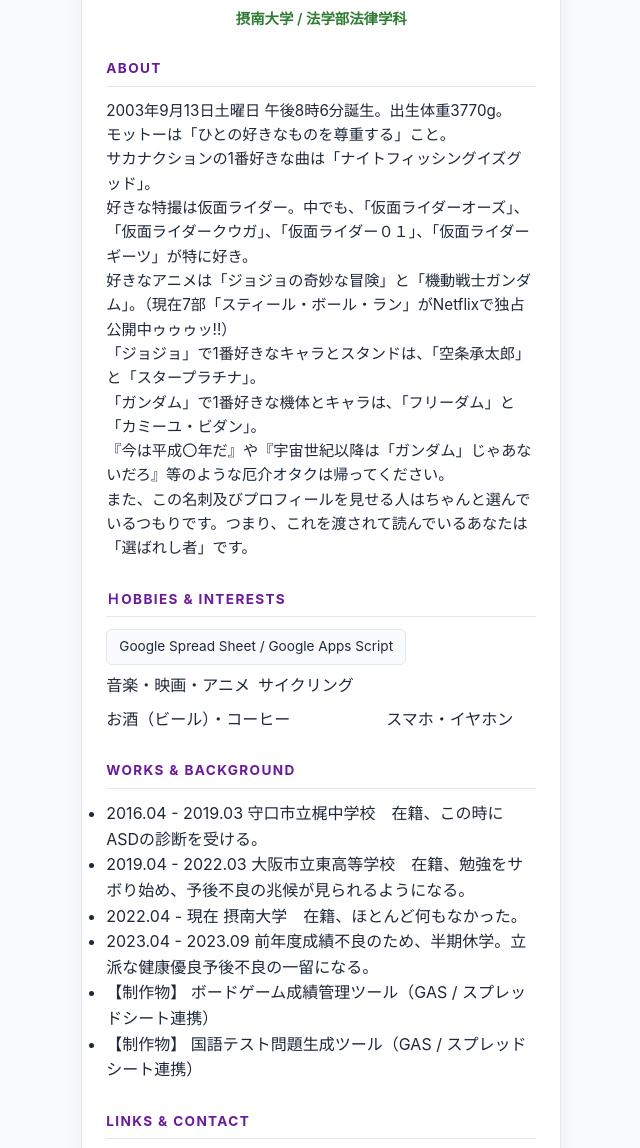
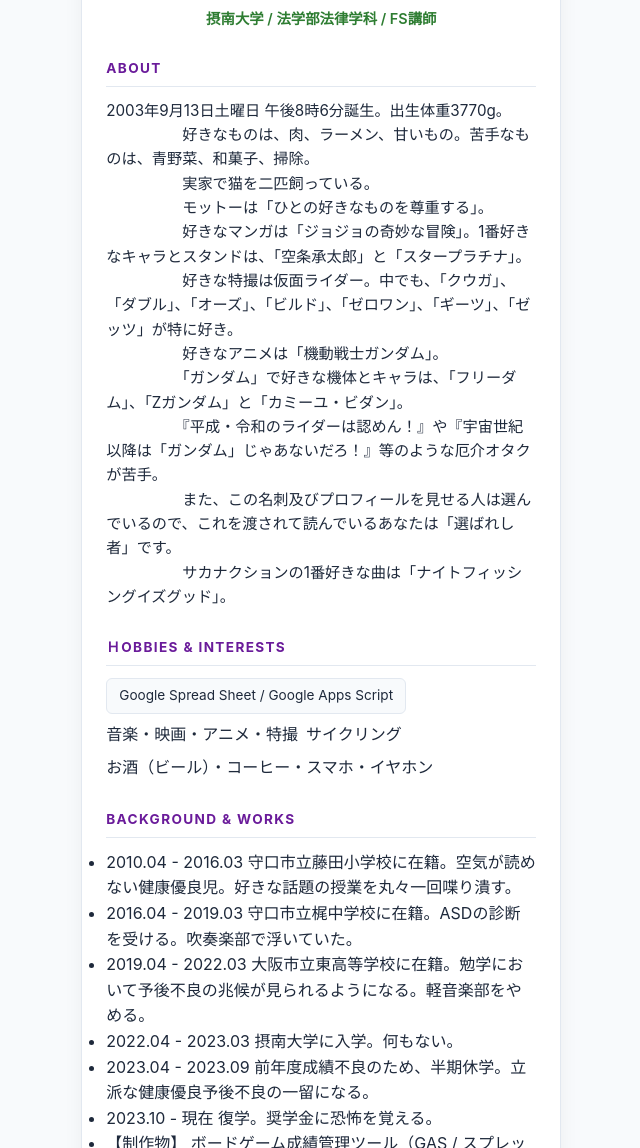
Before and after one commit to fengxizhongjing-lab/jikoshoukai, a plain HTML site: page index.html in a window 1280 px wide. Shown: the part 214-1362 px from the top of the page, without its empty margins (315-955 px from the left). Drawn offline with Linux system fonts and the light colour scheme.

Commit message:
Add files via upload

```diff
--- a/index.html
+++ b/index.html
@@ -11,8 +11,8 @@
       --card-bg: #ffffff;
       --text-main: #1e293b;
       --text-sub: #64748b;
-      --accent-primary: #6a1b9a; /* サブアクセント（ディープパープル） */
-      --accent-secondary: #2e7d32;   /* メインアクセント（落ち着いたグリーン） */
+      --accent-primary: #6a1b9a; /* メインアクセント（ディープパープル） */
+      --accent-secondary: #2e7d32;   /* サブアクセント（落ち着いたグリーン） */
       --border-color: #e2e8f0;
     }
 
@@ -210,16 +210,24 @@
         <!-- 画像を用意したら src="" にパスを指定してください -->
         <img src="images/1763286535597~2.jpg" alt="プロフィールアイコン" class="avatar">
         <h1 class="name">中井 楓稀</h1>
-        <p class="role">摂南大学 / 法学部法律学科</p>
+        <p class="role">摂南大学 / 法学部法律学科 / FS講師</p>
       </header>
 
       <!-- 自己紹介文 -->
       <section>
         <h2>About</h2>
         <p>
-          2003年9月13日土曜日 午後8時6分誕生。出生体重3770g。<br>モットーは「ひとの好きなものを尊重する」こと。<br>
-          サカナクションの1番好きな曲は「ナイトフィッシングイズグッド」。<br>好きな特撮は仮面ライダー。中でも、「仮面ライダーオーズ」、「仮面ライダークウガ」、「仮面ライダー０１」、「仮面ライダーギーツ」が特に好き。
-　　　　　<br>好きなアニメは「ジョジョの奇妙な冒険」と「機動戦士ガンダム」。（現在7部「スティール・ボール・ラン」がNetflixで独占公開中ゥゥゥッ!!）<br>「ジョジョ」で1番好きなキャラとスタンドは、「空条承太郎」と「スタープラチナ」。  <br>「ガンダム」で1番好きな機体とキャラは、「フリーダム」と「カミーユ・ビダン」。<br>『今は平成〇年だ』や『宇宙世紀以降は「ガンダム」じゃあないだろ』等のような厄介オタクは帰ってください。<br>また、この名刺及びプロフィールを見せる人はちゃんと選んでいるつもりです。つまり、これを渡されて読んでいるあなたは「選ばれし者」です。      </p>
+          2003年9月13日土曜日 午後8時6分誕生。出生体重3770g。<br>
+　　　　　好きなものは、肉、ラーメン、甘いもの。苦手なものは、青野菜、和菓子、掃除。<br>
+　　　　　実家で猫を二匹飼っている。<br>
+　　　　　モットーは「ひとの好きなものを尊重する」。<br>
+　　　　　好きなマンガは「ジョジョの奇妙な冒険」。1番好きなキャラとスタンドは、「空条承太郎」と「スタープラチナ」。<br>
+　　　　　好きな特撮は仮面ライダー。中でも、「クウガ」、「ダブル」、「オーズ」、「ビルド」、「ゼロワン」、「ギーツ」、「ゼッツ」が特に好き。<br>
+　　　　　好きなアニメは「機動戦士ガンダム」。<br>
+　　　　　「ガンダム」で好きな機体とキャラは、「フリーダム」、「Zガンダム」と「カミーユ・ビダン」。<br>
+　　　　　『平成・令和のライダーは認めん！』や『宇宙世紀以降は「ガンダム」じゃあないだろ！』等のような厄介オタクが苦手。<br>
+　　　　　また、この名刺及びプロフィールを見せる人は選んでいるので、これを渡されて読んでいるあなたは「選ばれし者」です。<br>
+　　　　　サカナクションの1番好きな曲は「ナイトフィッシングイズグッド」。</p>
       </section>
 
       <!-- 趣味・関心領域 -->
@@ -227,29 +235,34 @@
         <h2>Ｈobbies &amp; Interests</h2>
         <div class="tags">
           <span class="tag">Google Spread Sheet / Google Apps Script</span>
-          <span c"lass=""tag"">音楽・映画・アニメ</span>
+          <span c"lass=""tag"">音楽・映画・アニメ・特撮</span>
           <span class=""tag"">サイクリング</span>
-　　　　　<span class=""tag"">お酒（ビール）・コーヒー</span>
-　　　　　<span class=""tag"">スマホ・イヤホン</span>
+　　　　　<span class=""tag"">お酒（ビール）・コーヒー・スマホ・イヤホン</span>
         </div>
       </section>
 
       <!-- 経歴・制作物 -->
       <section>
-        <h2>Works &amp; Background</h2>
+        <h2>Background &amp; Works</h2>
         <ul class=""timeline"">
           <li>
+            <span class=""timeline-date"">2010.04 - 2016.03</span>
+            守口市立藤田小学校に在籍。空気が読めない健康優良児。好きな話題の授業を丸々一回喋り潰す。          </li>
+          <li>
             <span class=""timeline-date"">2016.04 - 2019.03</span>
-            守口市立梶中学校　在籍、この時にASDの診断を受ける。          </li>
+            守口市立梶中学校に在籍。ASDの診断を受ける。吹奏楽部で浮いていた。          </li>
           <li>
             <span class=""timeline-date"">2019.04 - 2022.03</span>
-            大阪市立東高等学校　在籍、勉強をサボり始め、予後不良の兆候が見られるようになる。          </li>
+            大阪市立東高等学校に在籍。勉学において予後不良の兆候が見られるようになる。軽音楽部をやめる。          </li>
           <li>
-            <span class=""timeline-date"">2022.04 - 現在</span>
-            摂南大学　在籍、ほとんど何もなかった。          </li>
+            <span class=""timeline-date"">2022.04 - 2023.03</span>
+            摂南大学に入学。何もない。          </li>
           <li>
             <span class=""timeline-date"">2023.04 - 2023.09</span>
             前年度成績不良のため、半期休学。立派な健康優良予後不良の一留になる。          </li>
+          <li>
+            <span class=""timeline-date"">2023.10 - 現在</span>
+            復学。奨学金に恐怖を覚える。          </li>
           <li>
             <span class=""timeline-date"">【制作物】</span>
             ボードゲーム成績管理ツール（GAS / スプレッドシート連携）　　　　　</li>
```
